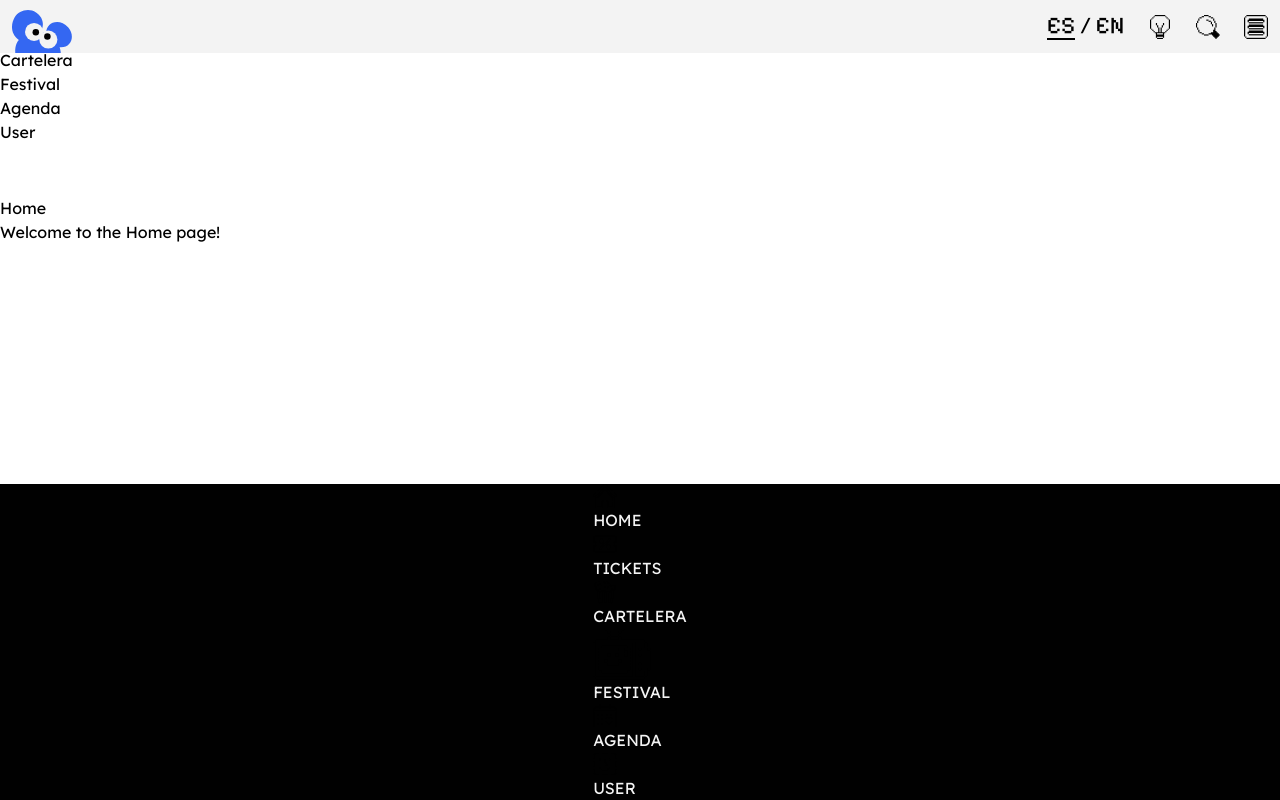
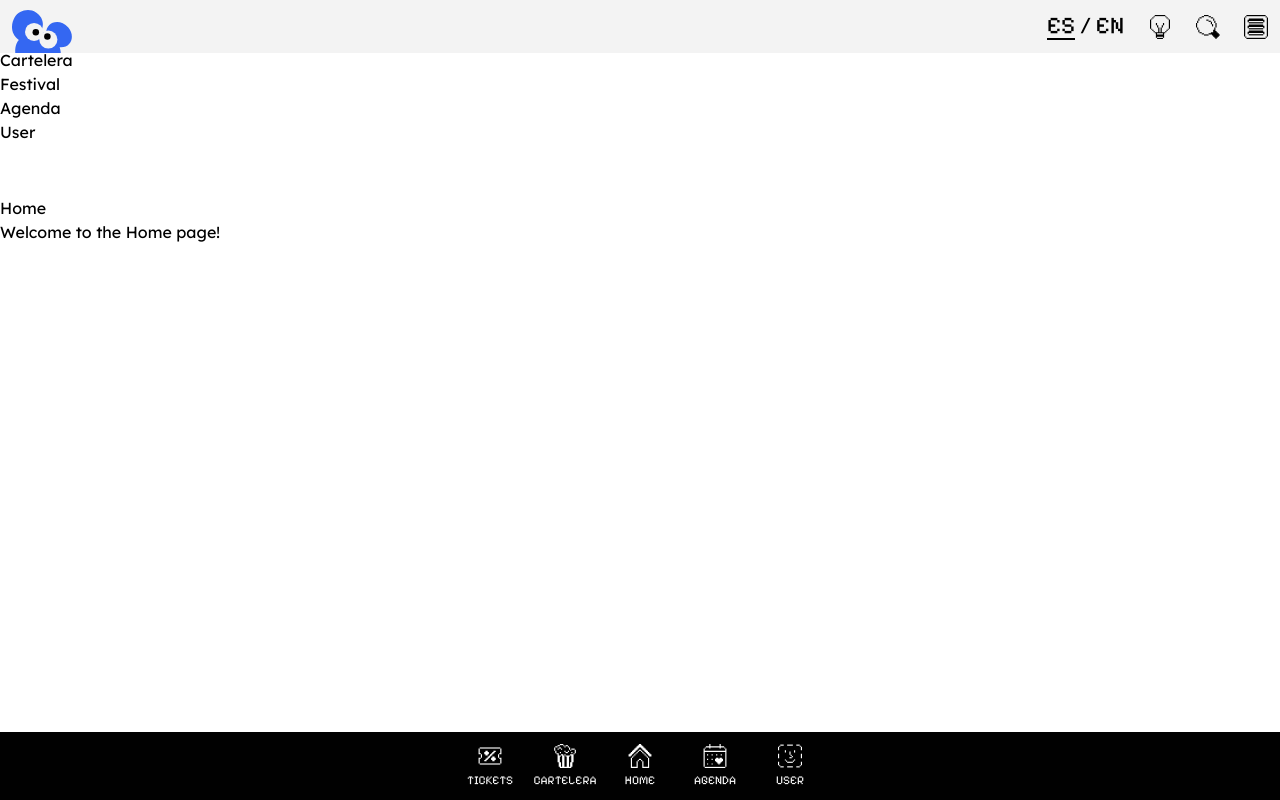
Before and after one commit to monixvision/Zeta-Channel-App, a React (Vite) app: page / in a window 1280 px wide. Built offline with nearby package versions, Linux system fonts and the light colour scheme.

Commit message:
ya está el diseño planetado para empezar con la parte de js de cambio de pagina con la linea inferior

```diff
--- a/src/components/BottomBar.jsx
+++ b/src/components/BottomBar.jsx
@@ -4,7 +4,6 @@ import { Link } from "react-router-dom";
 import ticketIcon from '../assets/img/icon/icon-ticket.svg';
 import homeIcon from '../assets/img/icon/icon-home.svg';
 import carteleraIcon from '../assets/img/icon/icon-cartelera.svg';
-import festivalIcon from '../assets/img/icon/icon-festival.svg';
 import agendaIcon from '../assets/img/icon/icon-agenda.svg';
 import userIcon from '../assets/img/icon/icon-user.svg';
 
@@ -12,13 +11,38 @@ const BottomBar = () => (
     /* hacer que el pop up se pueda mover */
     <div className="flex flex-col items-center justify-center fixed bottom-0 left-0 w-full bg-dark dark:bg-blue text-white dark:text-black z-9999">
         <nav>
-            <ul>
-                <li><Link to="/"><img className="w-6 h-6" src={homeIcon} alt="Home" />HOME</Link></li>
-                <li><Link to="/tickets"><img src={ticketIcon} alt="Tickets" />TICKETS</Link></li>
-                <li><Link to="/cartelera"><img src={carteleraIcon} alt="Cartelera" />CARTELERA</Link></li>
-                <li><Link to="/festival"><img src={festivalIcon} alt="Festival" />FESTIVAL</Link></li>
-                <li><Link to="/agenda"><img src={agendaIcon} alt="Agenda" />AGENDA</Link></li>
-                <li><Link to="/user"><img src={userIcon} alt="User" />USER</Link></li>
+            <ul className="flex justify-around items-center w-full gap-3 py-3 font-pixel text-xs">
+                <li className="order-3 w-[63px]">
+                    <Link to="/" className="flex flex-col items-center justify-center gap-1 ">
+                        <img src={homeIcon} alt="Home" className="invert dark:invert-0 w-6 h-6" />
+                        HOME
+                        {/* <div className="w-1 h-1 bg-white dark:bg-black rounded-full mt-1"></div> */}
+                    </Link>
+                </li>
+                <li className="order-1 w-[63px]">
+                    <Link to="/tickets" className="flex flex-col items-center justify-center gap-1">
+                        <img src={ticketIcon} alt="Tickets" className="invert dark:invert-0 w-6 h-6" />
+                        TICKETS
+                    </Link>
+                </li>
+                <li className="order-2 w-[63px]">
+                    <Link to="/cartelera" className="flex flex-col items-center justify-center gap-1">
+                        <img src={carteleraIcon} alt="Cartelera" className="invert dark:invert-0 w-6 h-6" />
+                        CARTELERA
+                    </Link>
+                </li>
+                <li className="order-4 w-[63px]">
+                    <Link to="/agenda" className="flex flex-col items-center justify-center gap-1">
+                        <img src={agendaIcon} alt="Agenda" className="invert dark:invert-0 w-6 h-6" />
+                        AGENDA
+                    </Link>
+                </li>
+                <li className="order-5 w-[63px]">
+                    <Link to="/user" className="flex flex-col items-center justify-center gap-1">
+                        <img src={userIcon} alt="User" className="invert dark:invert-0 w-6 h-6" />
+                        USER
+                    </Link>
+                </li>
             </ul>
         </nav>
     </div>
```
